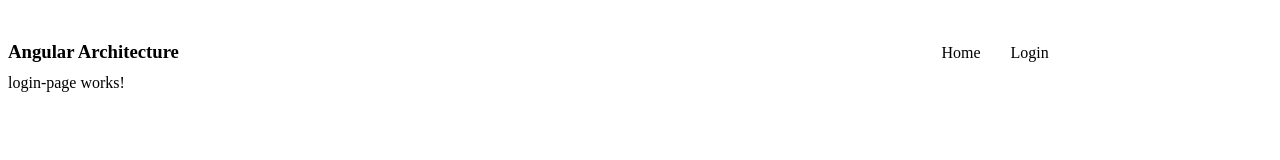
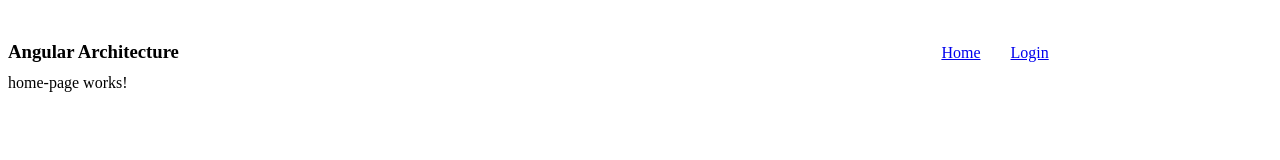
Before and after one commit to dandouglas/angular-architecture, an Angular app: page / in a window 1280 px wide. Shown: the top 160 px of the page. Built offline with nearby package versions, Linux system fonts and the light colour scheme.

Commit message:
fix(nav): routing

```diff
--- a/src/app/core/navigation/components/navigation.component.html
+++ b/src/app/core/navigation/components/navigation.component.html
@@ -3,10 +3,10 @@
   <nav class="main-menu">
     <ul>
       <li>
-        <a routerLink="/">Home</a>
+        <a [routerLink]="['/']">Home</a>
       </li>
       <li>
-        <a routerLink="/login">Login</a>
+        <a [routerLink]="['login']">Login</a>
       </li>
     </ul>
   </nav>
--- a/src/app/core/navigation/navigation.module.ts
+++ b/src/app/core/navigation/navigation.module.ts
@@ -1,6 +1,6 @@
 import { NgModule } from '@angular/core';
-import { CommonModule } from '@angular/common';
 import { NavigationComponent } from './components/navigation.component';
+import { RouterModule } from '@angular/router';
 
 
 
@@ -12,7 +12,7 @@ import { NavigationComponent } from './components/navigation.component';
     NavigationComponent
   ],
   imports: [
-    CommonModule
+    RouterModule,
   ]
 })
 export class NavigationModule { }
--- a/src/app/features/features.module.ts
+++ b/src/app/features/features.module.ts
@@ -6,7 +6,6 @@ import { LoginModule } from './login/login.module';
 
 
 @NgModule({
-  declarations: [],
   exports: [
     HomeModule,
     LoginModule,
--- a/src/app/features/home/home.module.ts
+++ b/src/app/features/home/home.module.ts
@@ -1,11 +1,9 @@
 import { NgModule } from '@angular/core';
-import { HomeRoutingModule } from '../../router/home/home-routing.module';
 import { HomePageComponent } from './pages/home-page/home-page.component';
 
 
 
 @NgModule({
   declarations: [HomePageComponent],
-  imports: [HomeRoutingModule]
 })
 export class HomeModule { }
--- a/src/app/features/login/login.module.ts
+++ b/src/app/features/login/login.module.ts
@@ -1,13 +1,10 @@
 import { NgModule } from '@angular/core';
-import { CommonModule } from '@angular/common';
 import { LoginPageComponent } from './pages/login-page/login-page.component';
+import { LoginRoutingModule } from 'src/app/router/login/login-routing.module';
 
 
 
 @NgModule({
   declarations: [LoginPageComponent],
-  imports: [
-    CommonModule
-  ]
 })
 export class LoginModule { }
--- a/src/app/router/app-routing.module.ts
+++ b/src/app/router/app-routing.module.ts
@@ -1,17 +1,23 @@
 import { NgModule } from '@angular/core';
 import { Routes, RouterModule } from '@angular/router';
+import { HomeRoutingModule } from './home/home-routing.module';
 import { LoginRoutingModule } from './login/login-routing.module';
 
 const routes: Routes = [
   {
     path: '',
-    loadChildren: () => import('../features/home/home.module').then(m => m.HomeModule)
+    loadChildren: () => import('./home/home-routing.module').then(m => m.HomeRoutingModule)
+  },
+  {
+    path: 'login',
+    loadChildren: () => import('./login/login-routing.module').then(m => m.LoginRoutingModule)
   },
 ];
 
 @NgModule({
   imports: [
     RouterModule.forRoot(routes),
+    HomeRoutingModule,
     LoginRoutingModule,
   ],
   exports: [RouterModule]
--- a/src/app/router/home/home-routing.module.ts
+++ b/src/app/router/home/home-routing.module.ts
@@ -7,6 +7,5 @@ const routes: Routes = [{ path: '', component: HomePageComponent }];
 
 @NgModule({
   imports: [RouterModule.forChild(routes)],
-  exports: [RouterModule]
 })
 export class HomeRoutingModule { }
--- a/src/app/router/login/login-routing.module.ts
+++ b/src/app/router/login/login-routing.module.ts
@@ -7,6 +7,5 @@ const routes: Routes = [{ path: '', component: LoginPageComponent }];
 
 @NgModule({
   imports: [RouterModule.forChild(routes)],
-  exports: [RouterModule]
 })
 export class LoginRoutingModule { }
```
